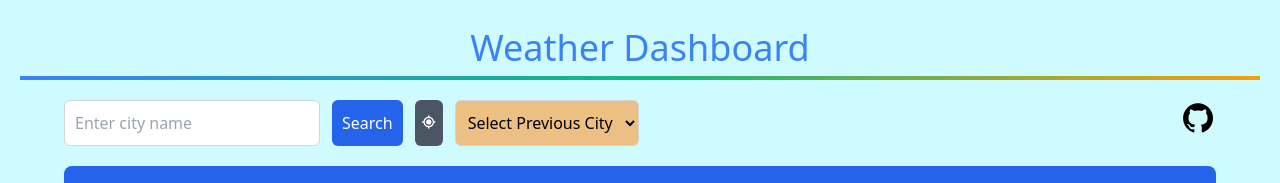
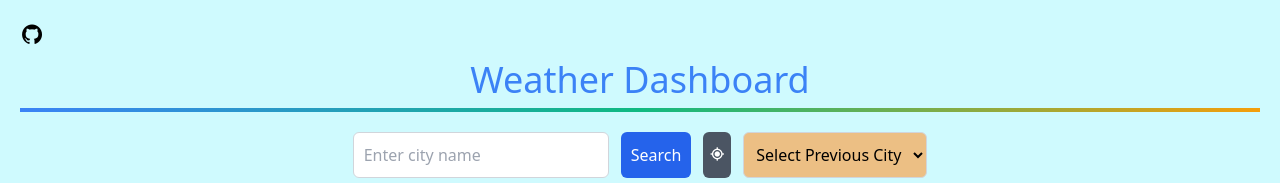
Before and after one commit to Karthiksai01/Weather-Forecast-Project-on-js, a website: page src/index.html in a window 1280 px wide. Shown: the top 183 px of the page. Drawn offline with nearby package versions, Linux system fonts and the light colour scheme.

Commit message:
git position changed

```diff
--- a/src/index.html
+++ b/src/index.html
@@ -12,6 +12,8 @@
 <!--Title of the project with underline styling-->
 <body class="bg-cyan-100 p-5">
   <div class="mx-auto w-auto">
+    <a class="text-2xl text-black"  href="https://github.com/Karthiksai01/Weather-Forecast-Project-on-js.git"><i class='bx bxl-github'></i></a>
+
     <h1 class="text-4xl p-2 mx-auto text-center text-blue-500">Weather Dashboard</h1>
      <div class="h-1 mx-auto bg-gradient-to-r from-blue-500 via-green-500 to-yellow-500"></div>
   </div>
@@ -26,7 +28,6 @@
         <select id="city-dropdown" class="ml-3 p-2 bg-white border border-gray-300 rounded-md">
           <option value="" selected>Select Previous City</option>
         </select>
-        <a class="text-4xl text-black ml-auto"  href="https://github.com/Karthiksai01/Weather-Forecast-Project-on-js.git"><i class='bx bxl-github'></i></a>
       </div>
 
       <!-- Main Weather Section -->
```
Also changed, not shown: src/output.css.
